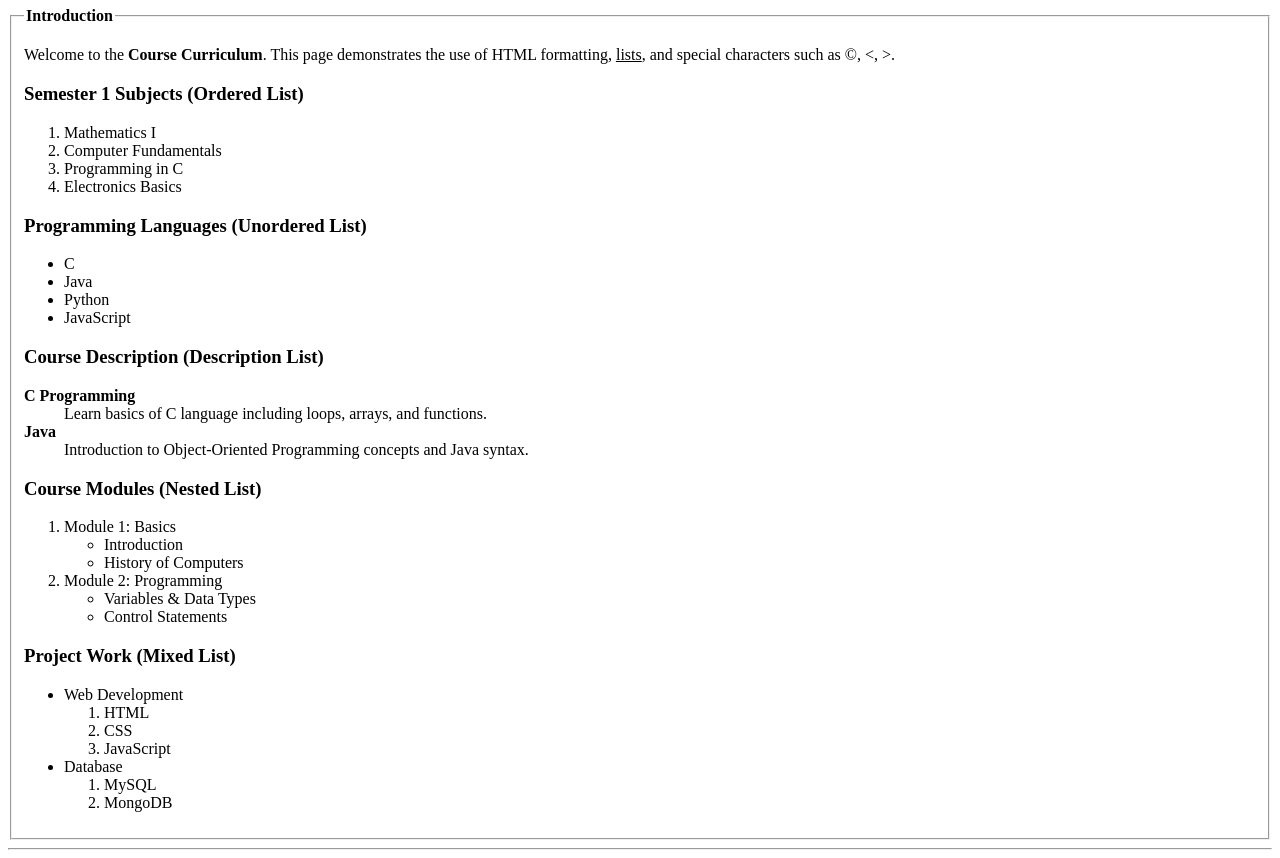
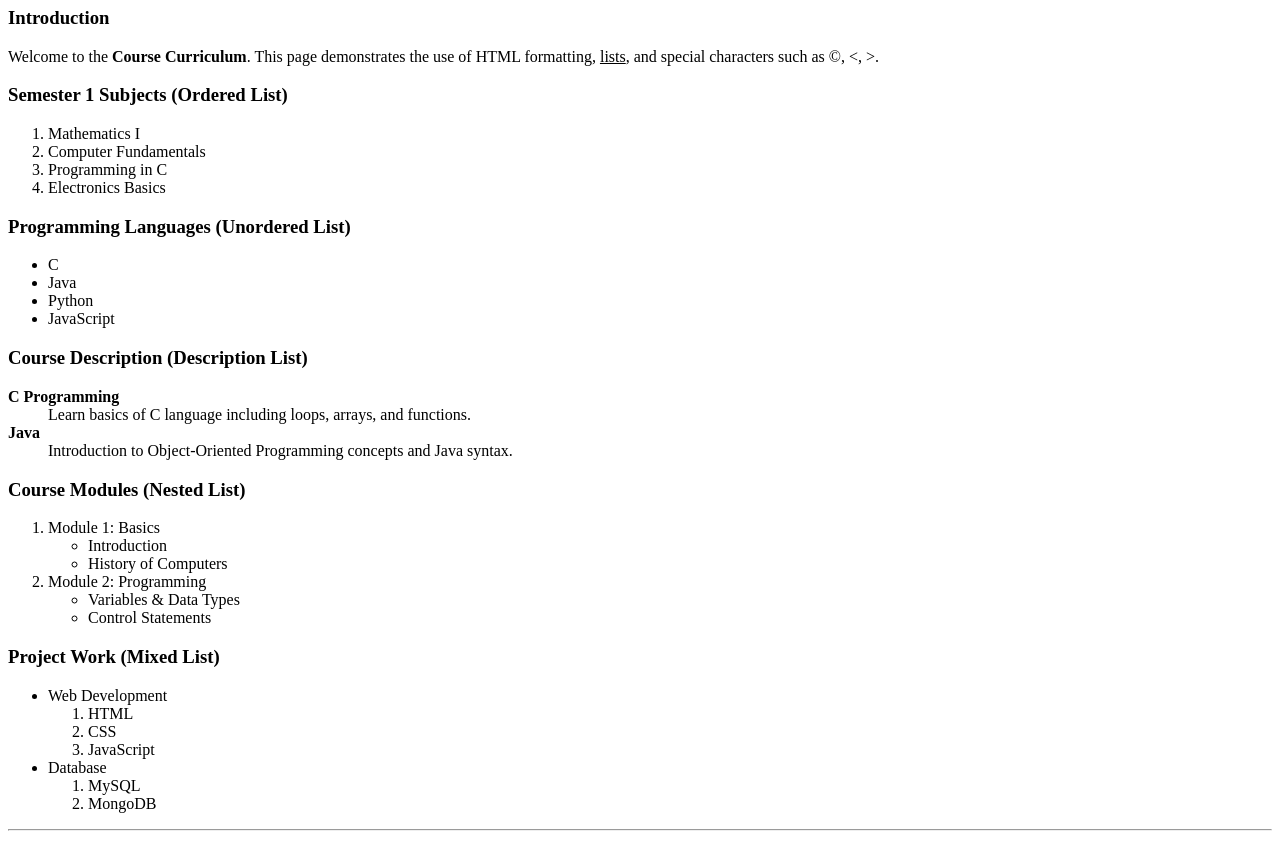
Before and after one commit to AtulKumar763/web-development-, a plain HTML site: page experiment1.html in a window 1280 px wide. Shown: the part 73-931 px from the top of the page. Drawn offline with Linux system fonts and the light colour scheme.

Commit message:
Add files via upload

```diff
--- a/experiment1.html
+++ b/experiment1.html
@@ -7,8 +7,8 @@
 </head>
 <body>
     <h1 align="center">EXPERIMENT 1</h1>
-     <fieldset>
-    <legend><b>Introduction</b></legend>
+
+    <h3><b>Introduction</b></h3>
     <p>
       Welcome to the <b>Course Curriculum</b>. This page demonstrates the use of HTML formatting,
       <u>lists</u>, and special characters such as &copy;, &lt;, &gt;.</p>
@@ -70,9 +70,6 @@
         </ol>
       </li>
     </ul>
-
-  </fieldset>
-
   <hr>
 </body>
 </html>
```
